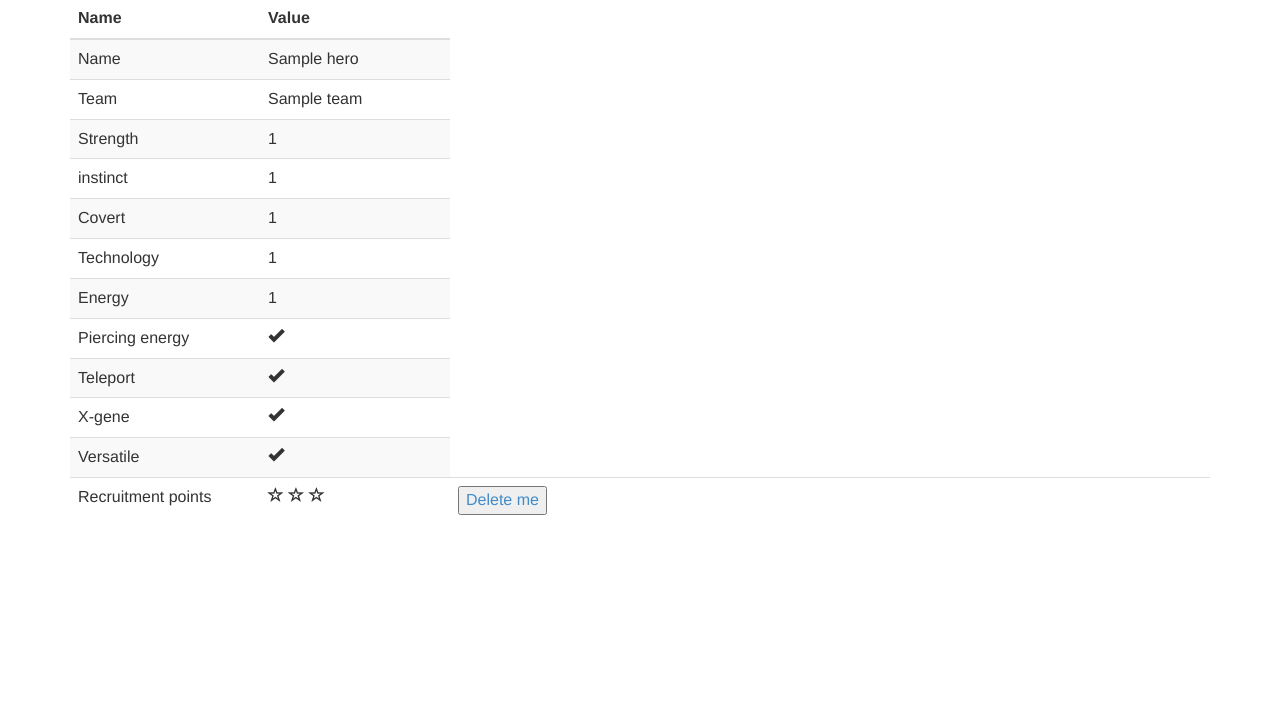
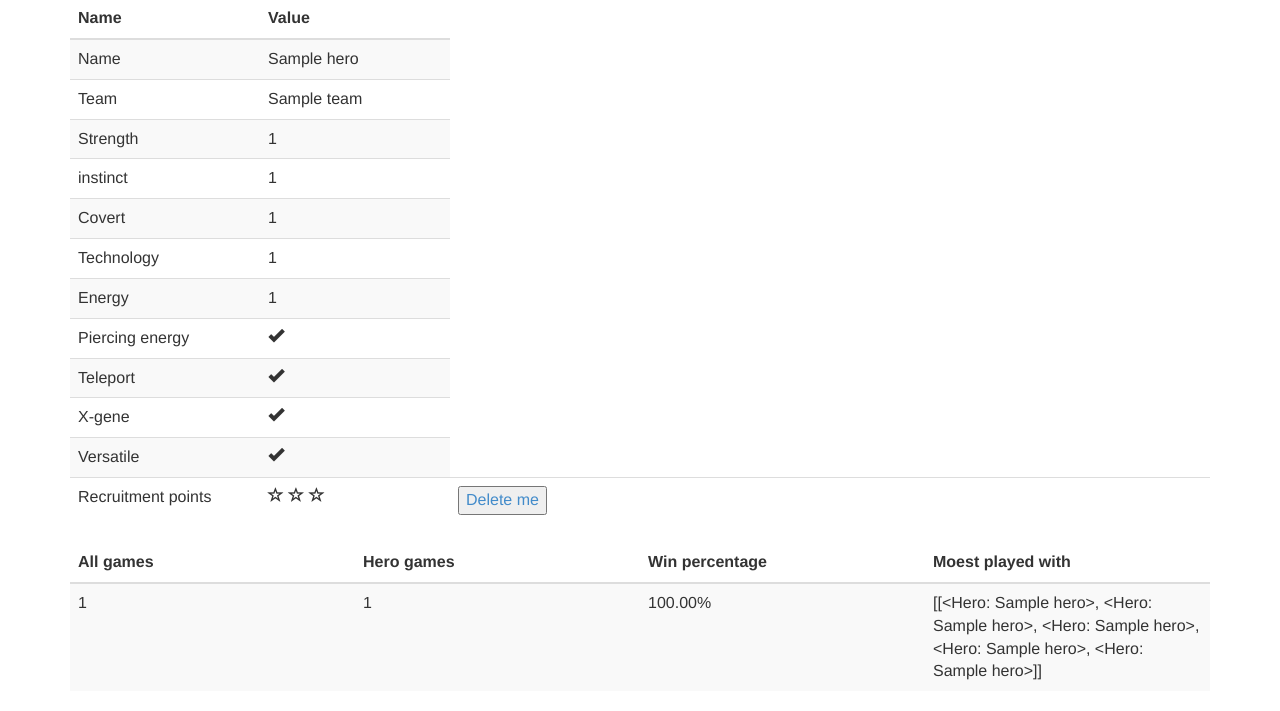
Before and after one commit to rkruszynski/game, a Django app: page /legendary/hero/1/ in a window 1280 px wide. Shown: the part 93-804 px from the top of the page. Before the commit the page ends 608 px from the top, so only its background shows below. Run offline with Django 3.2, Linux system fonts and the light colour scheme; tables that the repository leaves empty hold one stand-in row (values such as "Sample post").

Commit message:
Still in work

```diff
--- a/legendary/templates/legendary/hero_detail.html
+++ b/legendary/templates/legendary/hero_detail.html
@@ -105,7 +105,23 @@
       </td>
         <td>
             <button> <a href="/legendary/hero/delete/{{hero.id}}">Delete me</a></button>
-        </td>
+        </tr>
+</table>
+
+<table class="table table-striped">
+    <thead>
+        <tr>
+            <th class="col-md-2">All games</th>
+            <th class="col-md-2">Hero games</th>
+            <th class="col-md-2">Win percentage</th>
+            <th class="col-md-2">Moest played with</th>
+        </tr>
+    </thead>
+        <tr>
+            <td>{{stats.all_games}}</td>
+            <td>{{ stats.games_win }}</td>
+            <td>{{ stats.win_percentage }}%</td>
+            <td>{{ stats.other_heroes}}</td>
         </tr>
 </table>
 
--- a/legendary/templates/legendary/index.html
+++ b/legendary/templates/legendary/index.html
@@ -30,7 +30,7 @@
 
     <tr>
       <th scope="row">{{key.id}}</th>
-        <td><a href = "/legendary/hero/{{hero.id}}/">{{key.name}}</a></td>
+        <td><a href = "/legendary/hero/{{key.id}}/">{{key.name}}</a></td>
       <td>{{key.team}}</td>
       <td class="text-center">{{key.strenght}}</td>
       <td class="text-center">{{key.instinct}}</td>
--- a/legendary/views.py
+++ b/legendary/views.py
@@ -1,11 +1,11 @@
 from django.shortcuts import render, get_object_or_404
 
 from .models import Hero, Team, Mastermind, Scheme, Game
-from django.http import HttpResponse, Http404, HttpResponseRedirect
-from django.template import loader
+from django.http import Http404, HttpResponseRedirect
 from .forms import HeroForm, TeamForm, MastermindForm, SchemeForm, GameForm
 from django.contrib import messages
 from django.db.models import Q
+from collections import Counter
 
 
 # Create your views here.
@@ -27,7 +27,28 @@ def hero_detail(request, hero_id):
         hero = Hero.objects.get(pk=hero_id)
     except Hero.DoesNotExist:
         raise Http404("Hero does not exist!")
-    return render(request, 'legendary/hero_detail.html', {'hero': hero})
+    all_games = len(Game.objects.all())
+    games = Game.objects.filter(
+        Q(hero_1=hero.id) | Q(hero_2=hero.id) | Q(hero_3=hero.id) | Q(hero_4=hero.id) | Q(hero_5=hero.id))
+    games_win = 0
+    other_heroes = []
+    for game in games:
+        other_heroes.append([game.hero_1, game.hero_2, game.hero_3, game.hero_4, game.hero_5])
+        if game.win:
+            games_win += 1
+    win_percentage = "{0:.2f}".format(games_win/all_games*100)
+
+
+
+    stats = {
+        'all_games': all_games,
+        'games_win': games_win,
+        'win_percentage': win_percentage,
+        'other_heroes': other_heroes,
+    }
+
+    return render(request, 'legendary/hero_detail.html', {'hero': hero,
+                                                          'stats': stats})
 
 
 def hero_delete(request, hero_id):
```
